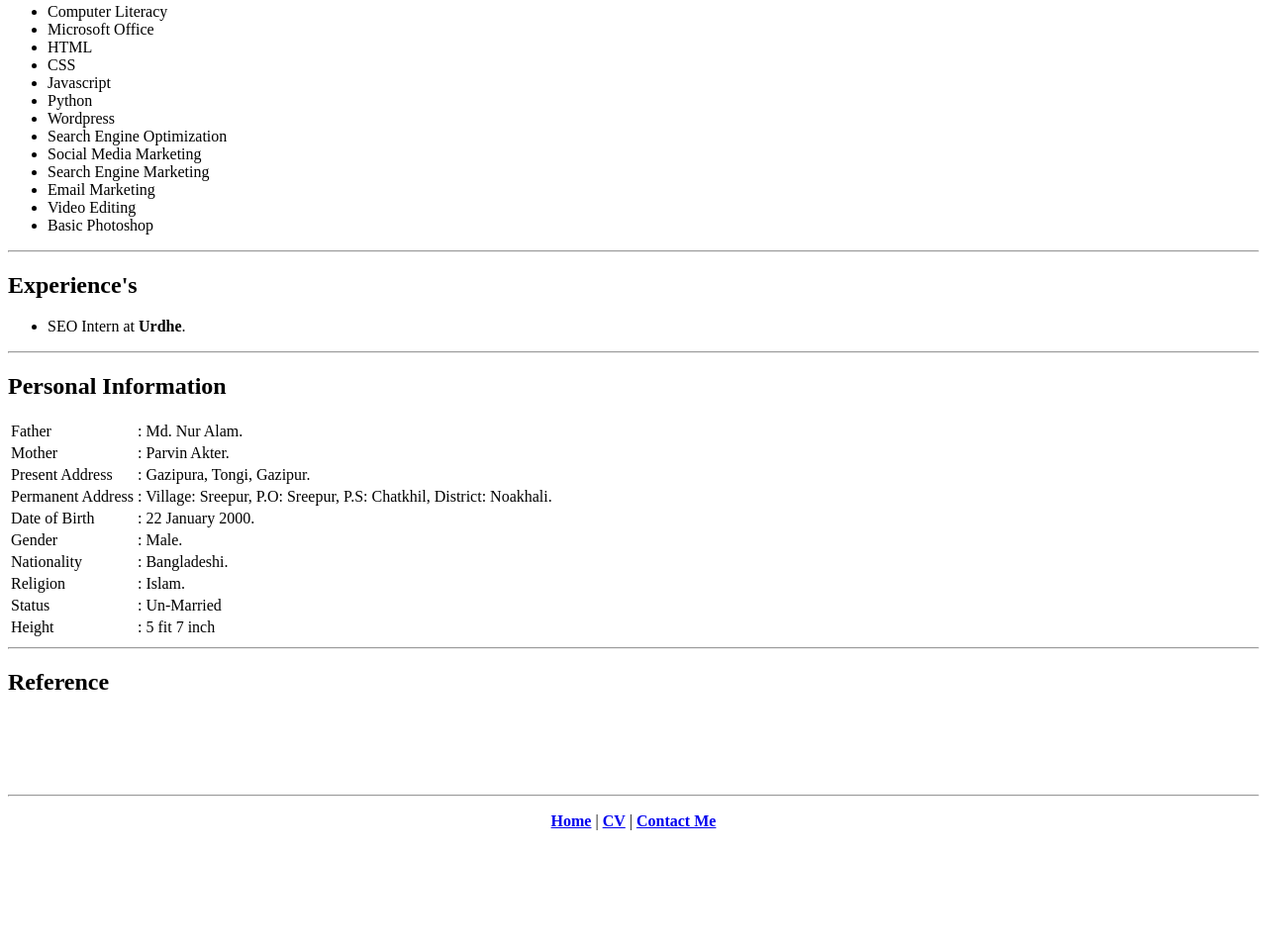
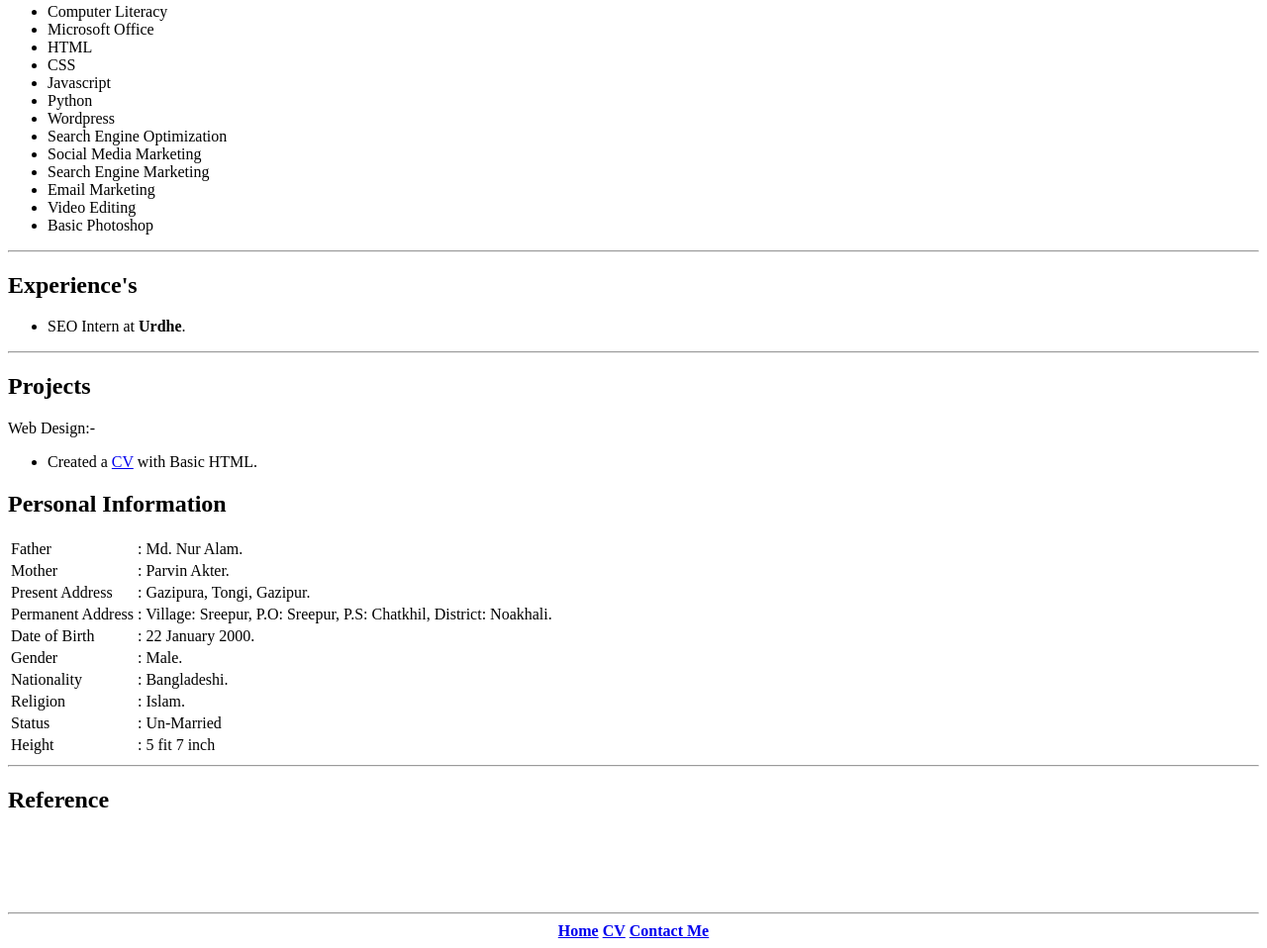
Before and after one commit to mdfahadhossainfaysal/CV, a plain HTML site: page cv.html in a window 1280 px wide. Shown: the part 827-1785 px from the top of the page at 99% size. Before the commit the page ends 1682 px from the top, so only its background shows below. Drawn offline with Linux system fonts and the light colour scheme.

Commit message:
Update cv.html

```diff
--- a/cv.html
+++ b/cv.html
@@ -2,12 +2,6 @@
 <html lang="en" dir="ltr">
   <head>
     <meta charset="utf-8">
-    <meta property="og:title" content="MD Fahad Hossain Faysal CV">
-    <meta property="og:site_name" content="MD Fahad Hossain Faysal CV">
-    <meta property="og:url" content=https://mdfahadhossainfaysal.github.io/CV/cv.html/>
-    <meta property="og:description" content="Hello! My name is Md. Fahad Hossain Faysal. I try to learn web development. So, I created my first very basic html CV project.">
-    <meta property="og:type" content=website>
-    <meta property="og:image" content=https://mdfahadhossainfaysal.github.io/CV/image/pic_1.jpg>
     <title>Curriculum Vitae</title>
   </head>
   <body>
@@ -66,6 +60,11 @@
       <li><p>SEO Intern at <strong>Urdhe</strong>.</p></li>
     </ul>
     <hr>
+    <h2>Projects</h2>
+    <p>Web Design:-</p>
+    <ul>
+      <li>Created a <a href="https://mdfahadhossainfaysal.github.io/CV/">CV</a> with Basic HTML.</li>
+    </ul>
     <h2>Personal Information</h2>
     <table>
       <tr>
@@ -113,6 +112,8 @@
     <h2>Reference</h2>
     <br><br><br><br>
     <hr>
-    <p align="center"><a href="index.html"><strong>Home</strong></a> | <a href="cv.html"><strong>CV</strong></a> | <a href="contact-me.html"><strong>Contact Me</strong></a></p>
+    <div align="center">
+      <a href="index.html"><strong>Home</strong></a> <a href="cv.html"><strong>CV</strong></a> <a href="contact-me.html"><strong>Contact Me</strong></a>
+    </div>
   </body>
 </html>
```
